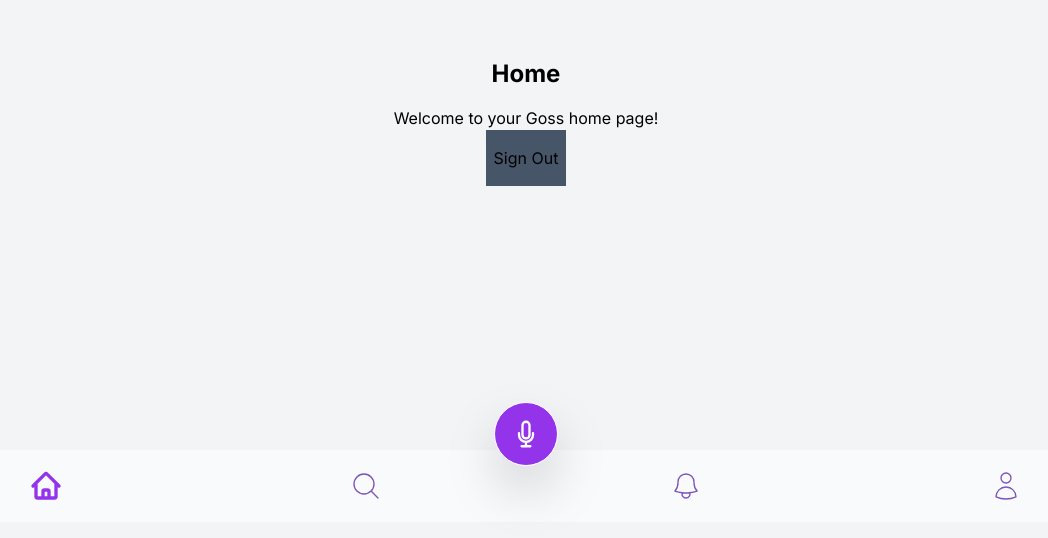
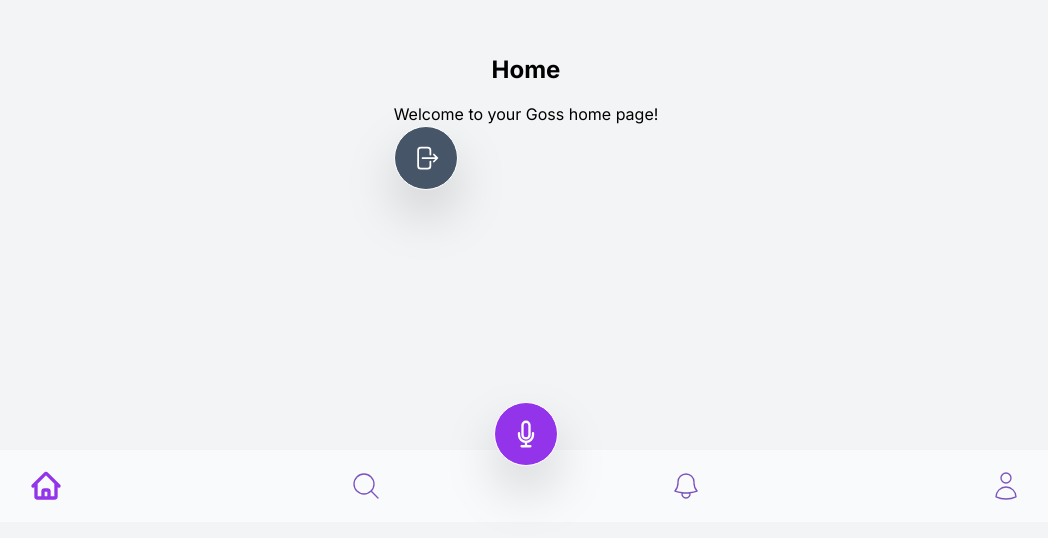
Before and after one commit to salmon-01/gossip, a Next.js app in the folder goss/: page /home in a window 1280 px wide. Shown: the part 278-816 px from the top of the page, without its empty margins (114-1162 px from the left). Built offline with nearby package versions, Linux system fonts and the light colour scheme.

Commit message:
updated sign out button

```diff
--- a/goss/app/(main)/home/page.tsx
+++ b/goss/app/(main)/home/page.tsx
@@ -1,4 +1,3 @@
-import RecordPost from '@/app/ui/RecordPost';
 import SignOutBtn from '@/app/ui/signOutBtn';
 
 export default async function Homepage() {
--- a/goss/app/ui/signOutBtn.tsx
+++ b/goss/app/ui/signOutBtn.tsx
@@ -1,12 +1,15 @@
 import { signOut } from '@/app/login/actions';
+import { HiArrowRightOnRectangle } from 'react-icons/hi2';
 
 function SignOutBtn() {
   return (
-    <form action={signOut}>
-      <button className="bg-slate-600 px-2 py-4">
-        Sign Out
-      </button>
-    </form>
+    <div>
+      <form action={signOut}>
+        <button className="flex h-16 w-16 cursor-pointer items-center justify-center rounded-full border border-white bg-slate-600 drop-shadow-2xl">
+          <HiArrowRightOnRectangle className="text-white" size={28} />
+        </button>
+      </form>
+    </div>
   );
 }
 
```
Also changed, not shown: 1 other file (tests, documents, lock files or other folders).
